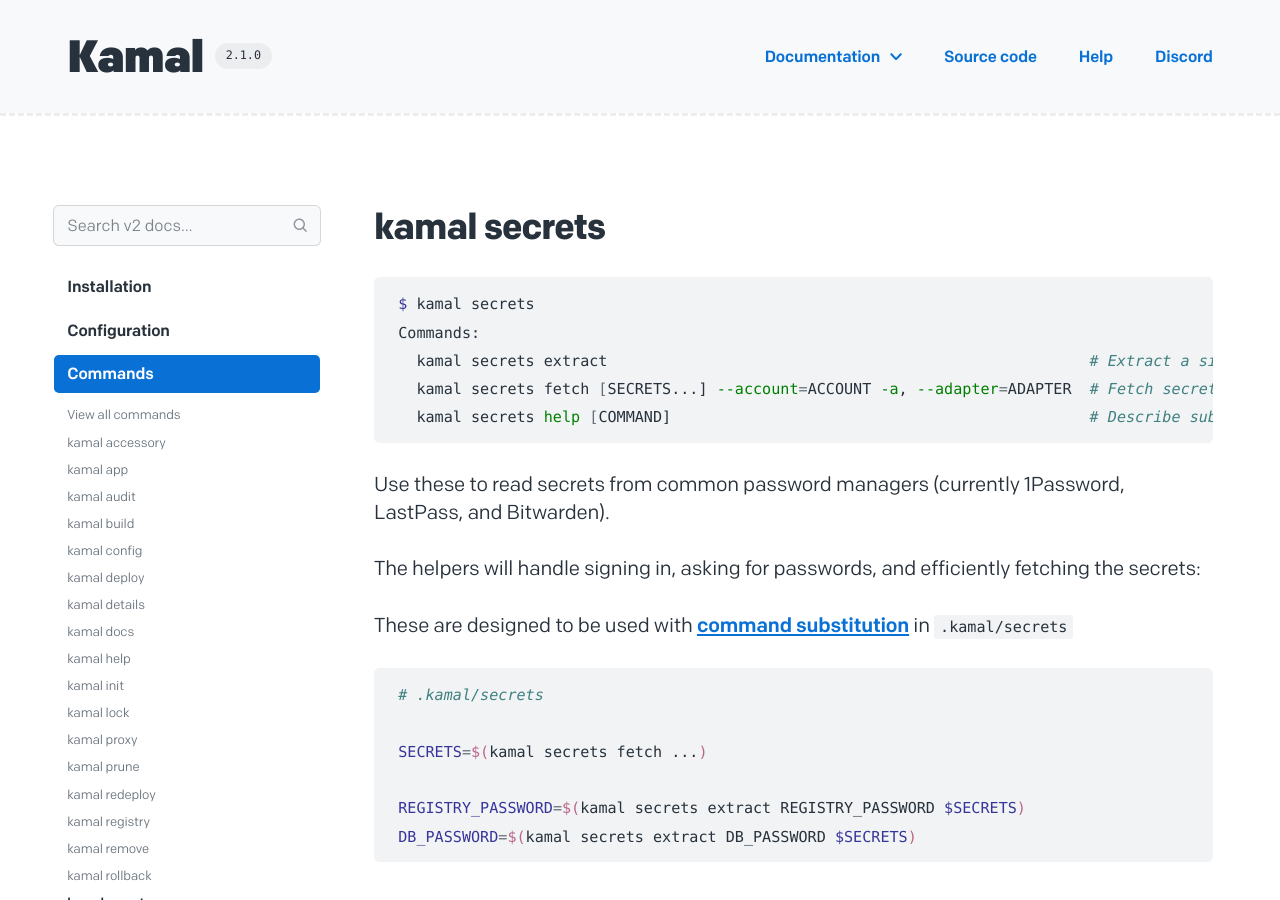
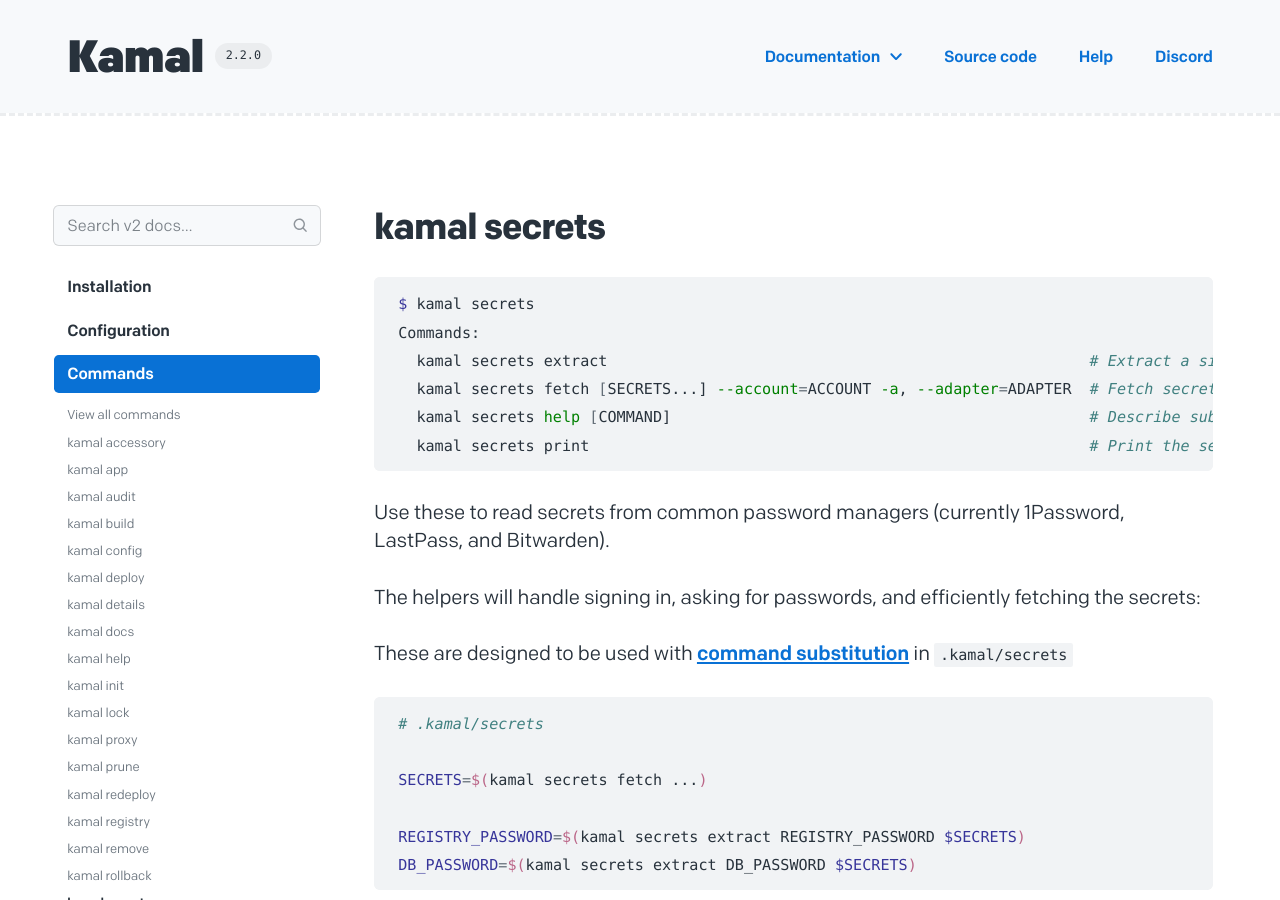
Before and after one commit to basecamp/kamal-site, a Jekyll site: the page built from docs/commands/secrets.md, in a window 1280 px wide and 900 px high. Built offline with Jekyll 4.4.1, drawn with Linux system fonts in a browser that asks for light colours.

Commit message:
Update docs for Kamal 2.2

````diff
--- a/_data/github.yml
+++ b/_data/github.yml
@@ -1,3 +1,3 @@
-tag_name: 2.1.0
+tag_name: 2.2.0
 v1:
-  tag_name: 1.9.1
+  tag_name: 1.9.2
--- a/_data/nav.yml
+++ b/_data/nav.yml
@@ -1,9 +1,9 @@
 - title: "Documentation"
   url: /docs/
   options:
-  - title: "Version 2.1.0"
+  - title: "Version 2.2.0"
     url: /docs/
-  - title: "Version 1.9.1"
+  - title: "Version 1.9.2"
     url: /v1/docs/
 
 - title: "Source code"
--- a/docs/commands/secrets.md
+++ b/docs/commands/secrets.md
@@ -10,6 +10,7 @@ Commands:
   kamal secrets extract                                                     # Extract a single secret from the results of a fetch call
   kamal secrets fetch [SECRETS...] --account=ACCOUNT -a, --adapter=ADAPTER  # Fetch secrets from a vault
   kamal secrets help [COMMAND]                                              # Describe subcommands or one specific subcommand
+  kamal secrets print                                                       # Print the secrets (for debugging)
 ```
 
 Use these to read secrets from common password managers (currently 1Password, LastPass, and Bitwarden).
--- a/docs/commands/version.md
+++ b/docs/commands/version.md
@@ -8,5 +8,5 @@ Returns the version of Kamal you have installed.
 
 ```bash
 $ kamal version
-2.1.0
+2.2.0
 ```
````
